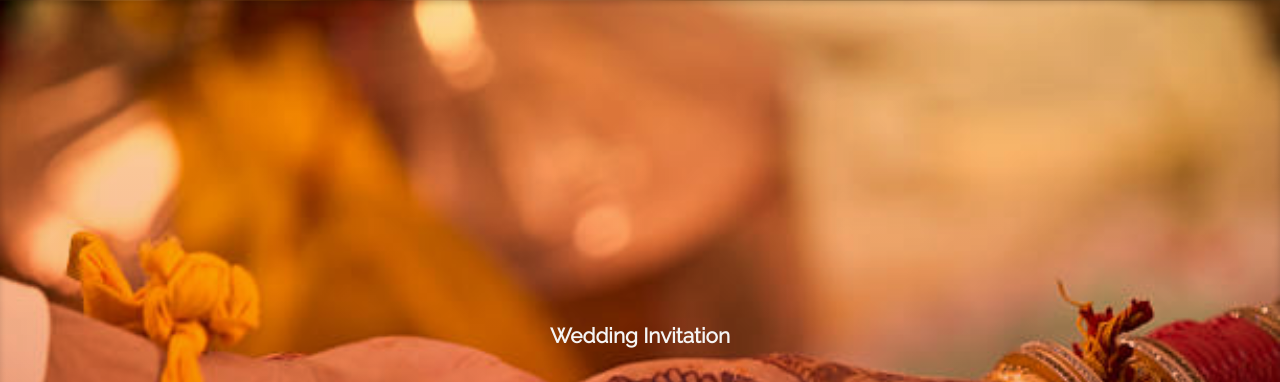
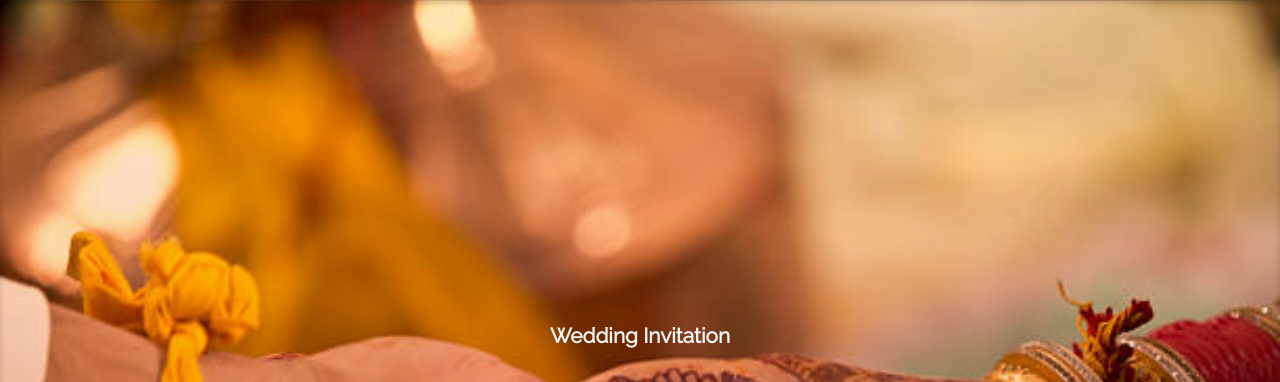
Before and after one commit to Wedding-Invitation26/Supriya-Vinod, a plain HTML site: page index.html in a window 1280 px wide. Shown: the top 382 px of the page. Drawn offline with nearby package versions, Linux system fonts and the light colour scheme; a web font is replaced by a local one.

Commit message:
sixth commit

```diff
--- a/Style3.css
+++ b/Style3.css
@@ -37,8 +37,8 @@ html {
 .hero {
   background-image: linear-gradient(
       to bottom,
-      rgba(251, 176, 59, 0.5),
-      rgba(228, 24, 24, 0.5)
+      rgba(251, 176, 59, 0.3),
+      rgba(228, 24, 24, 0.3)
     ),
     url(./image/bg1.jpg);
   background-attachment: fixed;
```
